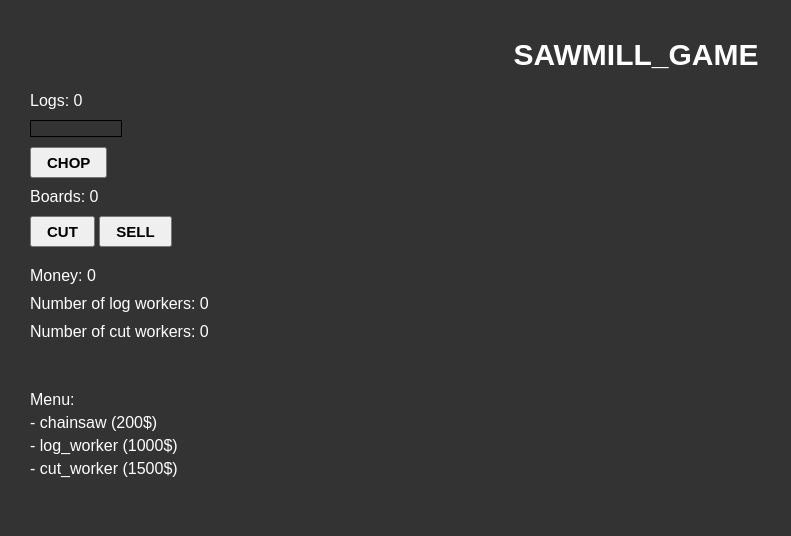
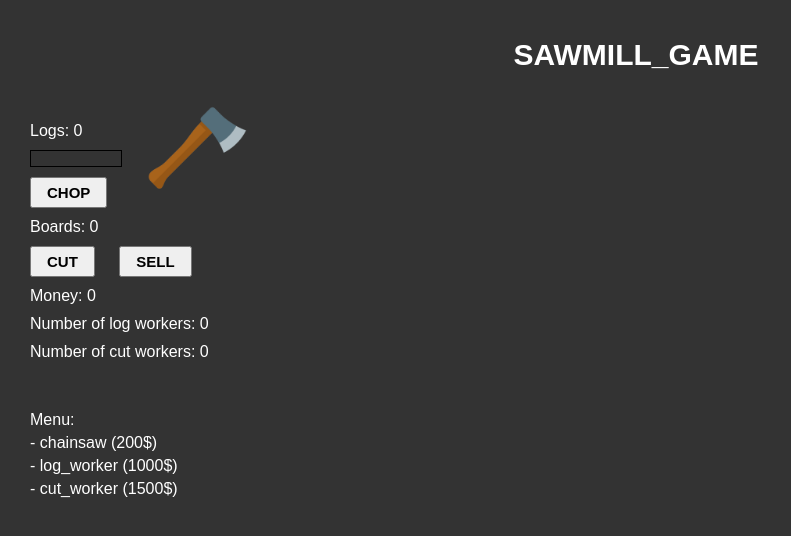
Before and after one commit to krzszk96/SAWMILL_game, a website: page src/index.html in a window 1280 px wide. Shown: the whole page, without its empty margins (0-791 px from the left). Drawn offline with Linux system fonts and the light colour scheme.

Commit message:
axe picture

```diff
--- a/src/index.html
+++ b/src/index.html
@@ -15,6 +15,7 @@
     <div class="logs" id="logs">Logs: 0</div>
     <div class="chopbarborder"><div class="chopbar" id="chopbar"></div></div>
     <button class="chop" id="chop" onclick="chopBar();">Chop</button>
+    <img class="axe_img" src="../images/axe.png" alt="this is an axe">
 
     <div class="boards" id="boards">Boards: 0</div>
     <button class="cut" id="cut" onclick="cutBoards()">Cut</button>
--- a/src/script/script.js
+++ b/src/script/script.js
@@ -47,8 +47,13 @@ function log_worker_calc(){
 function cut_worker_calc(){
     window.setInterval( function(){
     if(logs>0){
-      boards = boards + cut_worker * 4;
-      logs = logs - cut_worker;
+      if(logs<cut_worker){
+        boards = boards + logs * 4;
+        logs = 0;
+      }else{
+        logs = logs - cut_worker;
+        boards = boards + cut_worker * 4;
+      }
       document.getElementById('boards').innerHTML = 'Boards: ' + boards;
       document.getElementById('logs').innerHTML = 'Logs: ' + logs;
     }
--- a/src/scss/style.scss
+++ b/src/scss/style.scss
@@ -14,7 +14,7 @@ button, input, select:focus {outline:0; cursor: pointer;}
   font-weight: bold;
   text-transform: uppercase;
   text-align: center;
-  padding: 30px 0 20px 0;
+  padding: 30px 0 50px 0;
   margin-left: -30px;
 }
 .sell, .chop, .cut{
@@ -24,10 +24,16 @@ button, input, select:focus {outline:0; cursor: pointer;}
   text-transform: uppercase;
   font-weight: bold;
 }
+#sell{margin: 10px 0 10px 20px;}
 .money,.disp_log_workers,.disp_cut_workers{
   margin: 10px 0 10px 0;
 }
-
+img.axe_img{
+  width: 100px;
+  height: auto;
+  margin: -70px 0 0 35px;
+}
+#money{margin: 0 0 10px 0;}
 .menu{
   margin-top: 50px;
   display: flex;
@@ -47,7 +53,6 @@ button, input, select:focus {outline:0; cursor: pointer;}
   border-style: solid;
   border-color: #000;
   border-width: 1px;
-
 }
 .chopbar{
   height: 15px;
```
Also changed, not shown: src/css/style.css, src/images/axe.png (added).
